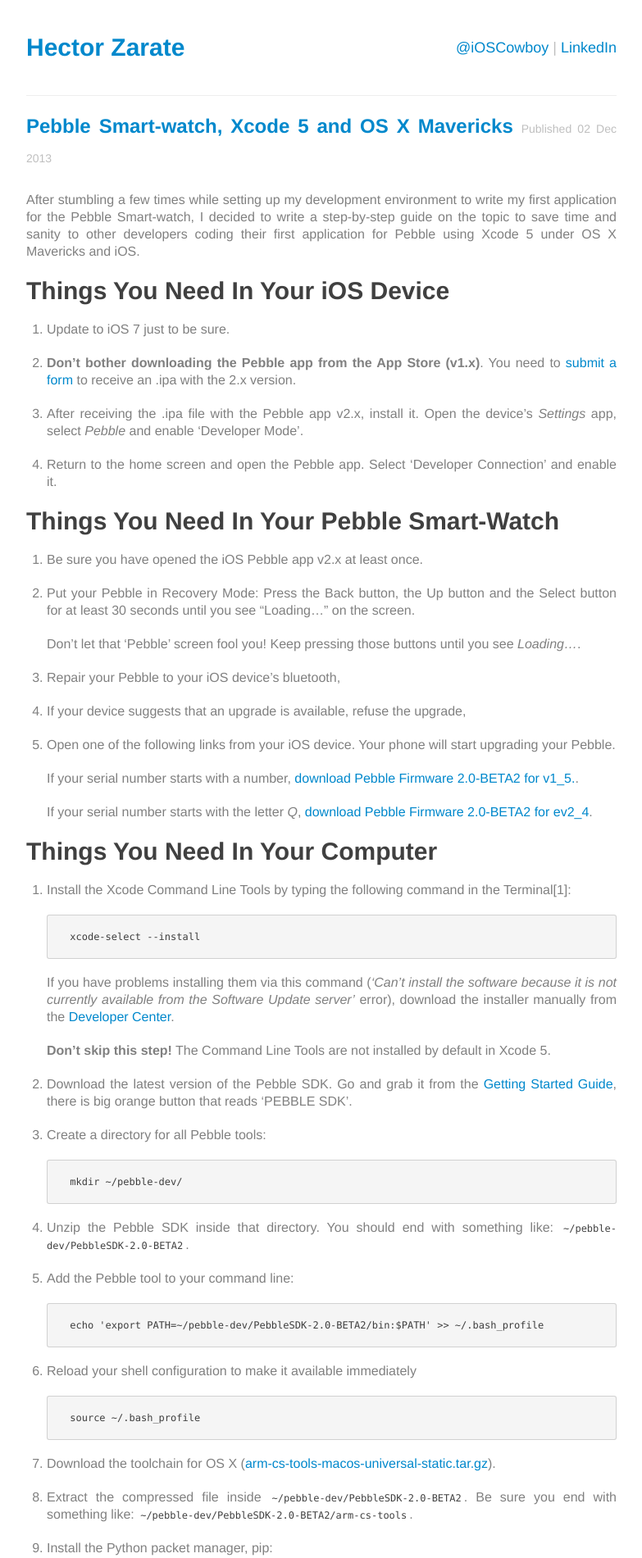
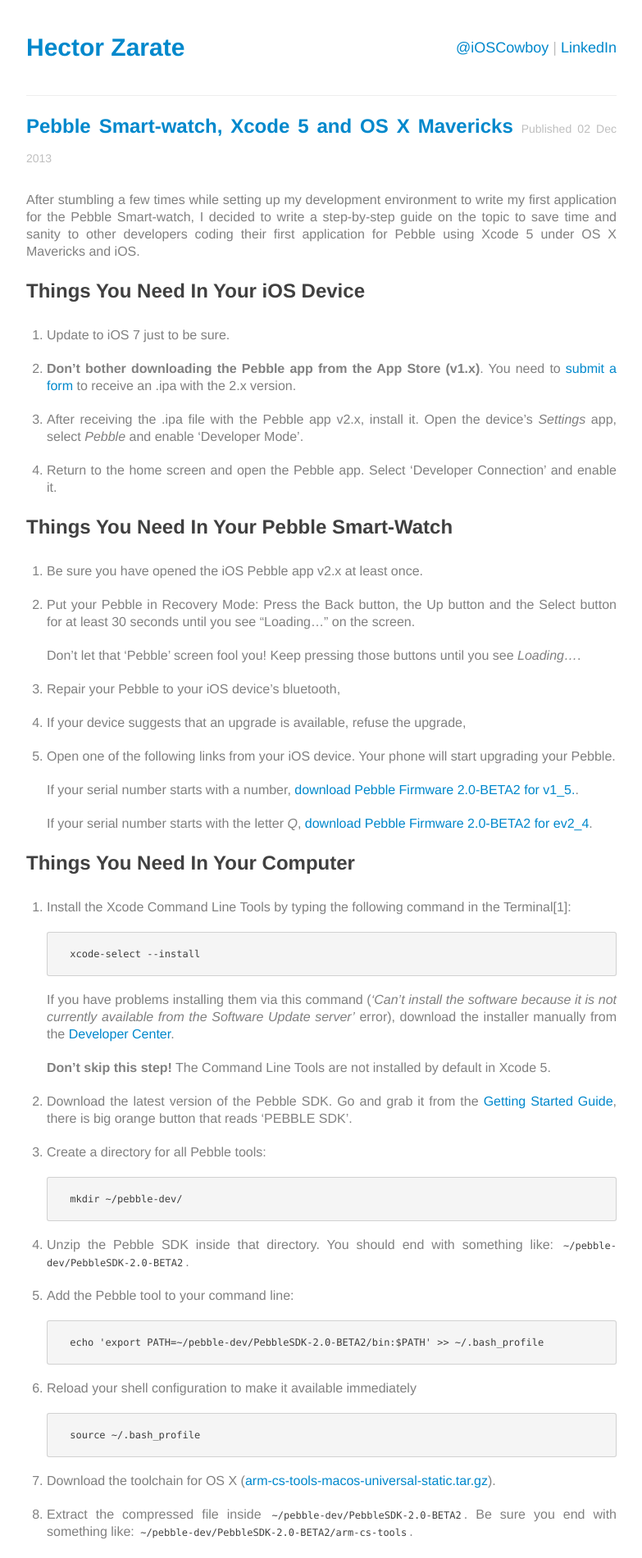
Before and after one commit to ChocoChipset/iOSCowboy.github.io, a Jekyll site: the page built from _posts/2013-12-02-pebble-mavericks-and-xcode-5.md, in a window 1280 px wide. Shown: the top 1901 px of the page at 82% size, without its empty margins (248-1031 px from the left). Built offline with Jekyll 4.4.1, drawn with Linux system fonts in a browser that asks for light colours; Markdown is read by kramdown in place of the engine named in the settings.

````diff
--- a/_posts/2013-12-02-pebble-mavericks-and-xcode-5.md
+++ b/_posts/2013-12-02-pebble-mavericks-and-xcode-5.md
@@ -5,7 +5,7 @@ title: Pebble Smart-watch, Xcode 5 and OS X Mavericks
 
 After stumbling a few times while setting up my development environment to write my first application for the Pebble Smart-watch, I decided to write a step-by-step guide on the topic to save time and sanity to other developers coding their first application for Pebble using Xcode 5 under OS X Mavericks and iOS.
 
-# Things You Need In Your iOS Device
+## Things You Need In Your iOS Device
 
 0. Update to iOS 7 just to be sure.
 
@@ -17,7 +17,7 @@ After stumbling a few times while setting up my development environment to write
 3. Return to the home screen and open the Pebble app.
 	Select 'Developer Connection' and enable it.
 
-# Things You Need In Your Pebble Smart-Watch
+## Things You Need In Your Pebble Smart-Watch
 
 0. Be sure you have opened the iOS Pebble app v2.x at least once.
 
@@ -35,7 +35,7 @@ After stumbling a few times while setting up my development environment to write
 
 	If your serial number starts with the letter *Q*, [download Pebble Firmware 2.0-BETA2 for ev2_4](https://developer.getpebble.com/2/download/Pebble-2.0-BETA2-v1_5.pbz).
 
-# Things You Need In Your Computer
+## Things You Need In Your Computer
 
 1. Install the Xcode Command Line Tools by typing the following command in the Terminal[1]:
 
@@ -88,7 +88,7 @@ After stumbling a few times while setting up my development environment to write
 	 If this last step fails, it is probably because you don't have the Xcode Command Line Tools installed.
 
 
-# Things You Need In Your Xcode Project
+## Things You Need In Your Xcode Project
 
 1. Include ```PebbleKit.framework``` and  ```PebbleVendor.framework``` in your Xcode project.
 
````
